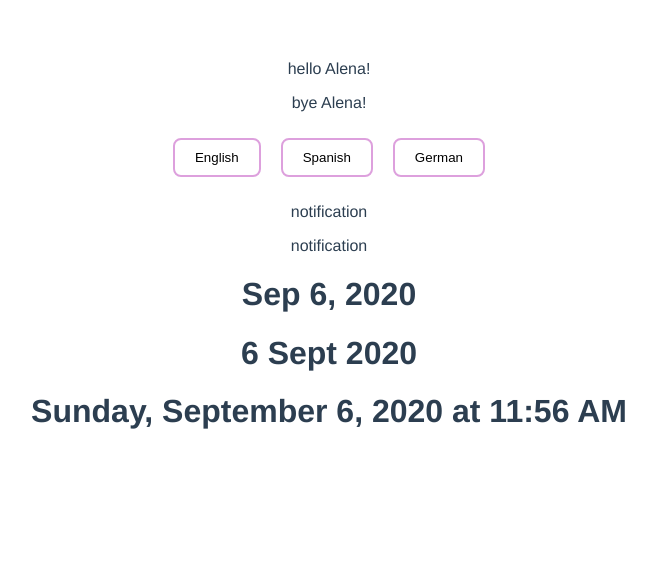
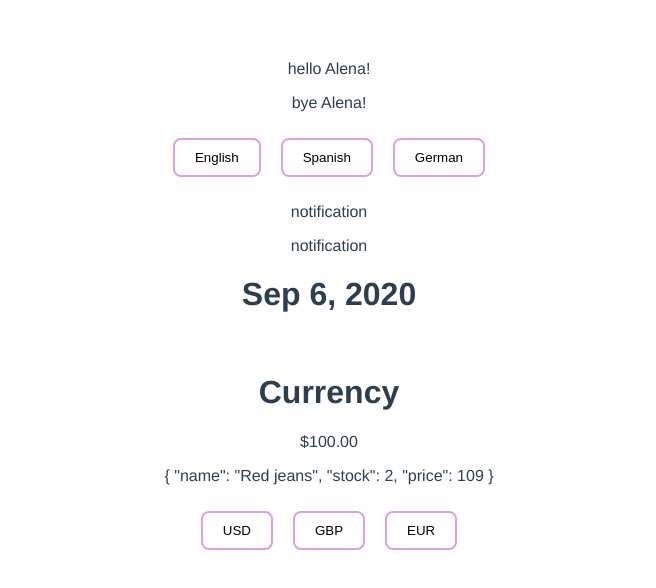
Before and after one commit to AlenaNik/vue-i18n, a Vue app: page / in a window 1280 px wide. Shown: the top 588 px of the page, without its empty margins (311-967 px from the left). Built offline with nearby package versions, Linux system fonts and the light colour scheme.

Commit message:
showing product and currency

```diff
--- a/src/App.vue
+++ b/src/App.vue
@@ -17,7 +17,7 @@ export default {
       if (locale) {
           this.$i18n.locale = locale;
       } else if (navigator.language) {
-          this.$i18n.locale = navigator.language.substring(0, 2);
+          this.$i18n.locale = navigator.language
       }
     }
 }
--- a/src/components/Helloi18n.vue
+++ b/src/components/Helloi18n.vue
@@ -8,19 +8,50 @@
         <p>{{ $tc("notification", 1)}}</p>
         <p>{{ $tc("notification", 2)}}</p>
         <h1>{{$d(new Date(), "short")}}</h1>
-        <h1>{{$d(new Date(), "short", "en-GB")}}</h1>
 
-        <h1>{{$d(new Date(), "long")}}</h1>
+<!--        <h1>{{$d(new Date(), "long")}}</h1>-->
+        <br>
+        <h1>Currency</h1>
+        <p>{{$n(100, 'currency')}}</p>
+
+       <p> {{ product }}</p>
+
+        <button @click="setLocale('en-US')">USD</button>
+        <button @click="setLocale('en-GB')">GBP</button>
+        <button @click="setLocale('es-ES')">EUR</button>
 
     </div>
 </template>
 
 <script>
+const products = {
+   'en-GB': {
+       name: 'Red jeans',
+       stock: 4,
+       price: 89
+   },
+   'en-US': {
+       name: 'Red jeans',
+       stock: 2,
+       price: 109
+    },
+    'es-ES': {
+        name: 'Vaqueros',
+        stock: 2,
+        price: 5
+    },
+}
+
 export default {
 name: "HelloI18n",
   data() {
     return {
       name: 'Alena'
+    }
+  },
+  computed: {
+    product() {
+        return products[this.$i18n.locale];
     }
   },
   methods:{
--- a/src/i18n.js
+++ b/src/i18n.js
@@ -2,6 +2,38 @@ import Vue from 'vue'
 import VueI18n from 'vue-i18n'
 
 Vue.use(VueI18n)
+
+
+const numberFormats = {
+  'en-GB': {
+    currency: {
+      style: "currency",
+      currency: 'GBP'
+    }
+  },
+  'en-US': {
+    currency: {
+      style: "currency",
+      currency: 'USD'
+    }
+  },
+  'es-ES': {
+    currency: {
+      style: "currency",
+      currency: 'EUR'
+    }
+  },
+  de: {
+    currency: {
+      style: "currency", currency: 'EUR'
+    }
+  },
+  es: {
+    currency: {
+      style: "currency", currency: 'EUR'
+    }
+  }
+}
 
 const setDateTimeFormats = {
   short: {
@@ -43,5 +75,6 @@ export default new VueI18n({
   locale: process.env.VUE_APP_I18N_LOCALE || 'en',
   fallbackLocale: process.env.VUE_APP_I18N_FALLBACK_LOCALE || 'en',
   messages: loadLocaleMessages(),
-  dateTimeFormats
+  dateTimeFormats,
+  numberFormats
 })
```
